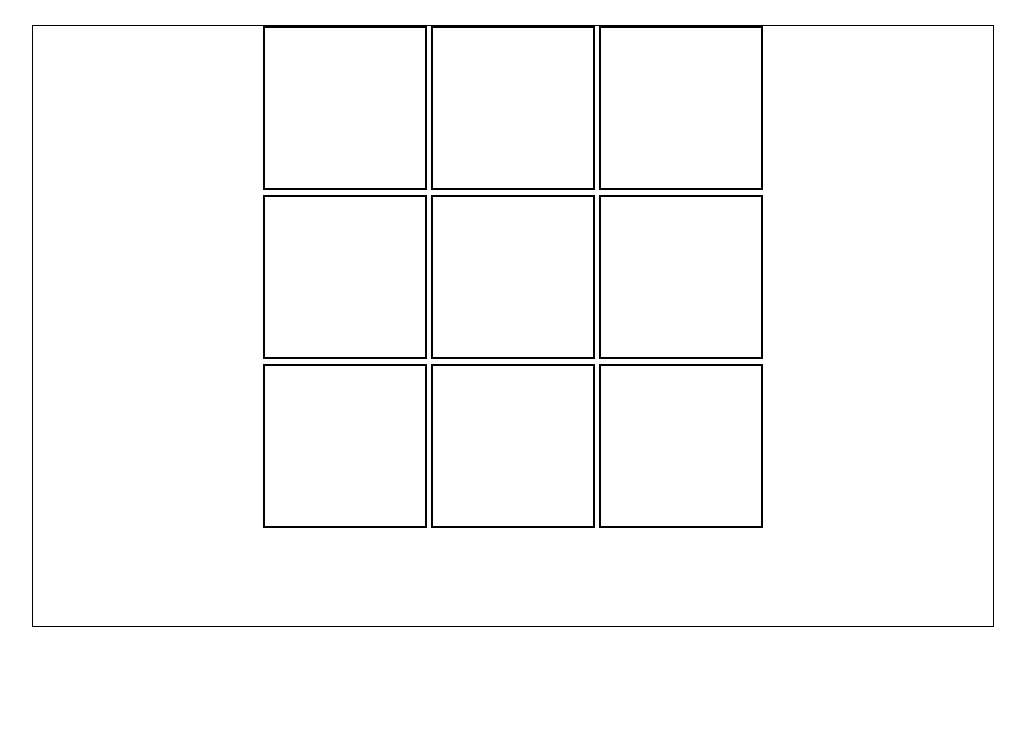
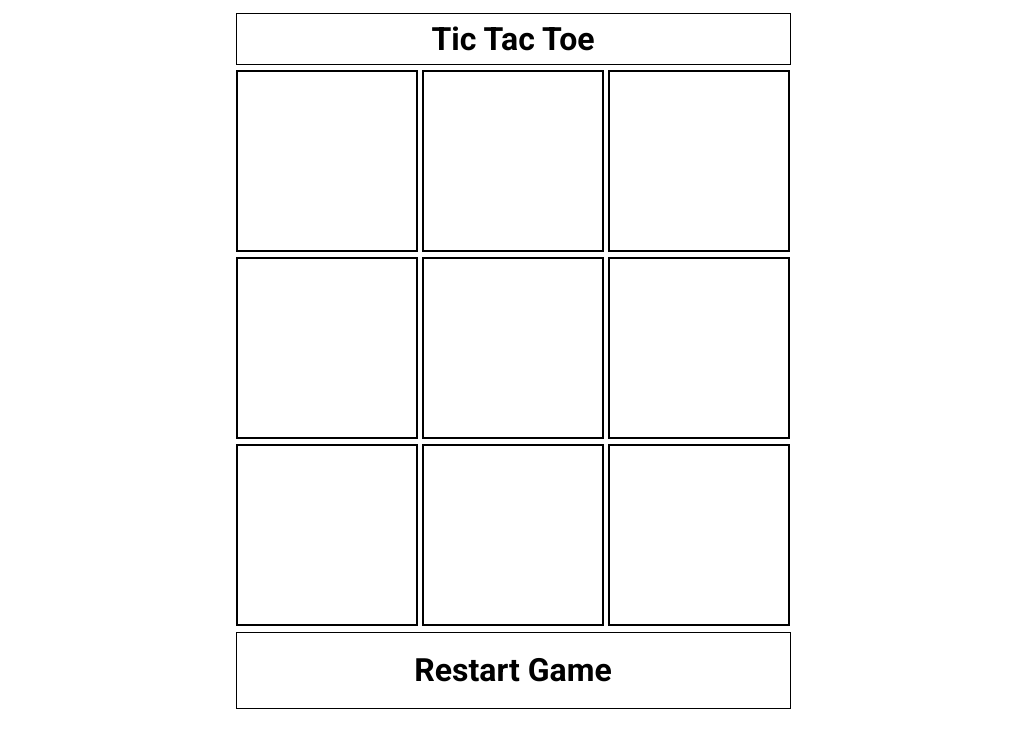
Before and after one commit to tobyf93/WDI-Project-0, a plain HTML site: page index.html in a window 1280 px wide. Shown: the whole page, without its empty margins (127-1152 px from the left). Drawn offline with nearby package versions, Linux system fonts and the light colour scheme.

Commit message:
Start styling HTML.

```diff
--- a/css/main.css
+++ b/css/main.css
@@ -1,13 +1,29 @@
+@import url(http://fonts.googleapis.com/css?family=Roboto:400,700);
+
+body {
+	text-align: center;
+	font-family: 'Roboto', sans-serif;
+}
+
 #game {
 	height: 600px;
-	width: 960px;
-	margin: 25px auto 0;
+	/*width: 960px;*/
+	display: inline-block;
+	margin: 5px auto 0;
+	/*border: 1px solid black;*/
+}
+
+#message {
+	font-weight: bold;
+	line-height: 50px;
 	border: 1px solid black;
+	margin-bottom: 5px;
+	font-size: 2em;
 }
 
 #board {
-	height: 500px;
-	width: 500px;
+	height: 555px;
+	width: 555px;
 	margin: 0 auto;
 	/*border: 1px solid black;*/
 	/*position: relative;
@@ -15,8 +31,8 @@
 }
 
 .cell {
-	height: 160px;
-	width: 160px;
+	height: 178px;
+	width: 178px;
 	border: 2px solid black;
 	display: inline-block;
 	vertical-align: top;
@@ -26,3 +42,13 @@
 	font-size: 4em;
 	margin-bottom: 5px;
 }
+
+.button {
+	border: 1px solid black;
+	/*height: 75px;*/
+	/*width: 162px;*/
+	font-weight: bold;
+	margin-top: 7px;
+	font-size: 2em;
+	line-height: 75px;
+}
--- a/index.html
+++ b/index.html
@@ -10,8 +10,15 @@
 </head>
 <body>
 
+	<!--
+	- Reset button
+	- X wins
+	- O wins
+	 -->
+
 	<div id="game">
 
+		<div id="message">Tic Tac Toe</div>
 		<div id="board">
 			<!-- Row 1 -->
 			<div class="row" data-row="0">
@@ -35,6 +42,8 @@
 			</div>
 		</div>
 
+		<div class="button">Restart Game</div>
+
 	</div>
 
 </body>
--- a/js/main.js
+++ b/js/main.js
@@ -13,7 +13,7 @@ app.moves = {
 	X: 0,
 	O: 0
 };
-app.enableAI = true;
+app.enableAI = false;
 
 
 
@@ -185,6 +185,10 @@ app.switchMove = function(move) {
 	return move;
 };
 
+app.setMessage = function(msg) {
+	$('#message').html(msg);
+};
+
 app.makeMove = function() {
 	var $this = $(this);
 	var row = $this.parent().attr('data-row');
@@ -207,10 +211,10 @@ app.makeMove = function() {
 	var gameState = app.checkGameState(app.board, app.currentTurn, {row: row, col: col});
 	switch (gameState) {
 		case 0:
-			alert('Draw');
+			app.setMessage("Cat's Game");
 			return;
-		case 1:
-			alert('Player ' + app.currentTurn + ' wins');
+		case 10:
+			app.setMessage('Player ' + app.currentTurn + ' wins');
 			return;
 	}
 
```
Lines whose indentation alone changed are shown as unchanged.
